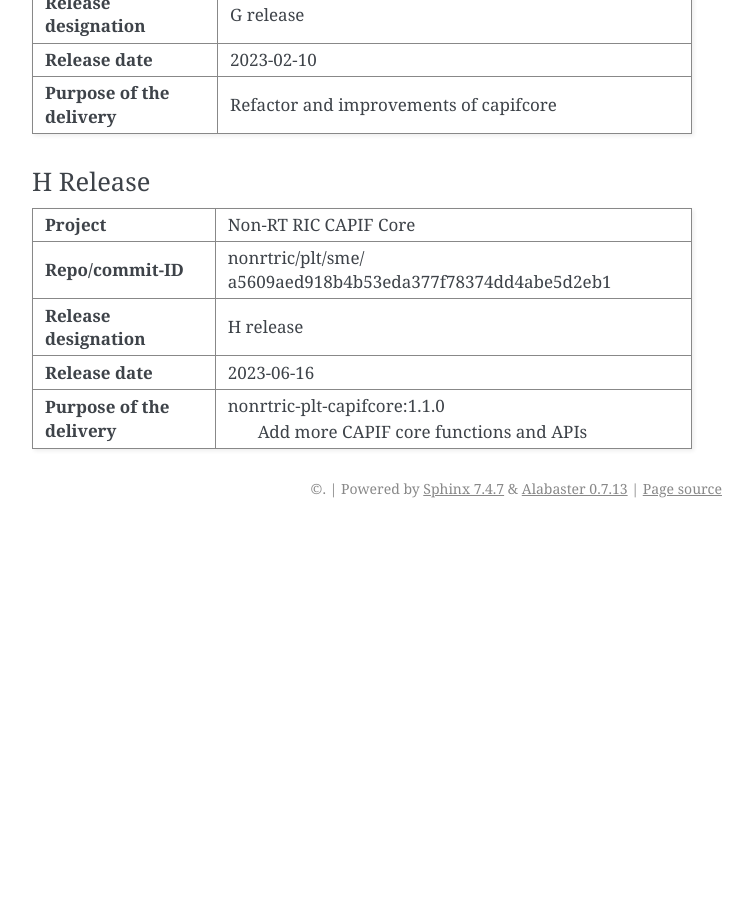
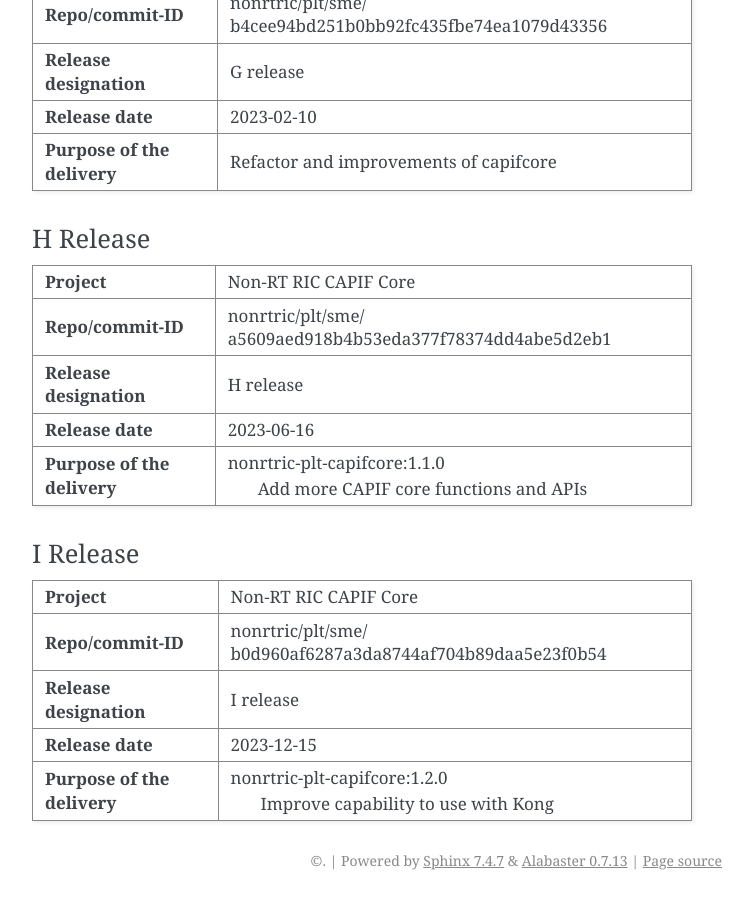
Before and after one commit to o-ran-sc/nonrtric-plt-sme, a Sphinx documentation site: the page built from docs/release-notes.rst, in a window 1280 px wide and 900 px high, scrolled down 1002 px. Shown: the whole window, without its empty margins (388-1141 px from the left). Built offline with Sphinx 7.4.7, drawn with Linux system fonts in a browser that asks for light colours; before the commit the page ends 1530 px from its top, so only the background shows below that; some of the changed text lies outside the part shown.

Commit message:
Release notes & Roll version after i-release 1.2.0 -> 1.2.1
Change-Id: Ic62e9752abdb12685d88fbef9c381814cdef2ae2
Signed-off-by: JohnKeeney <john.keeney@est.tech>
Issue-ID: NONRTRIC-958

```diff
--- a/docs/conf.py
+++ b/docs/conf.py
@@ -19,7 +19,7 @@
 
 #branch configuration
 
-branch = 'latest'
+branch = 'i-release'
 
 linkcheck_ignore = [
     'http://localhost.*',
--- a/docs/release-notes.rst
+++ b/docs/release-notes.rst
@@ -1,6 +1,7 @@
 .. This work is licensed under a Creative Commons Attribution 4.0 International License.
 .. http://creativecommons.org/licenses/by/4.0
-.. Copyright (C) 2022 Nordix
+.. Copyright (C) 2022-2023 Nordix Foundation. All rights reserved
+.. Copyright (C) 2023 CloudInfra Foundation Europe. All rights reserved
 
 =============
 Release-Notes
@@ -23,7 +24,10 @@
 | 2023-02-10 | 1.0.1    | Yennifer Chacon  | G Maintenance   |
 |            |          |                  | Release         |
 +------------+----------+------------------+-----------------+
-| 2023-06-16 | 1.0.1    | Yennifer Chacon  | G Release       |
+| 2023-06-16 | 1.1.0    | Yennifer Chacon  | H Release       |
+|            |          |                  |                 |
++------------+----------+------------------+-----------------+
+| 2023-12-15 | 1.2.0    | John Keeney      | I Release       |
 |            |          |                  |                 |
 +------------+----------+------------------+-----------------+
 
@@ -90,3 +94,24 @@
 |                             |    Add more CAPIF core functions and APIs         |
 |                             |                                                   |
 +-----------------------------+---------------------------------------------------+
+
+I Release
+---------
++-----------------------------+---------------------------------------------------+
+| **Project**                 | Non-RT RIC CAPIF Core                             |
+|                             |                                                   |
++-----------------------------+---------------------------------------------------+
+| **Repo/commit-ID**          | nonrtric/plt/sme/                                 |
+|                             | b0d960af6287a3da8744af704b89daa5e23f0b54          |
+|                             |                                                   |
++-----------------------------+---------------------------------------------------+
+| **Release designation**     | I release                                         |
+|                             |                                                   |
++-----------------------------+---------------------------------------------------+
+| **Release date**            | 2023-12-15                                        |
+|                             |                                                   |
++-----------------------------+---------------------------------------------------+
+| **Purpose of the delivery** | nonrtric-plt-capifcore:1.2.0                      |
+|                             |    Improve capability to use with Kong            |
+|                             |                                                   |
++-----------------------------+---------------------------------------------------+
```
Also changed, not shown: 1 other file.
